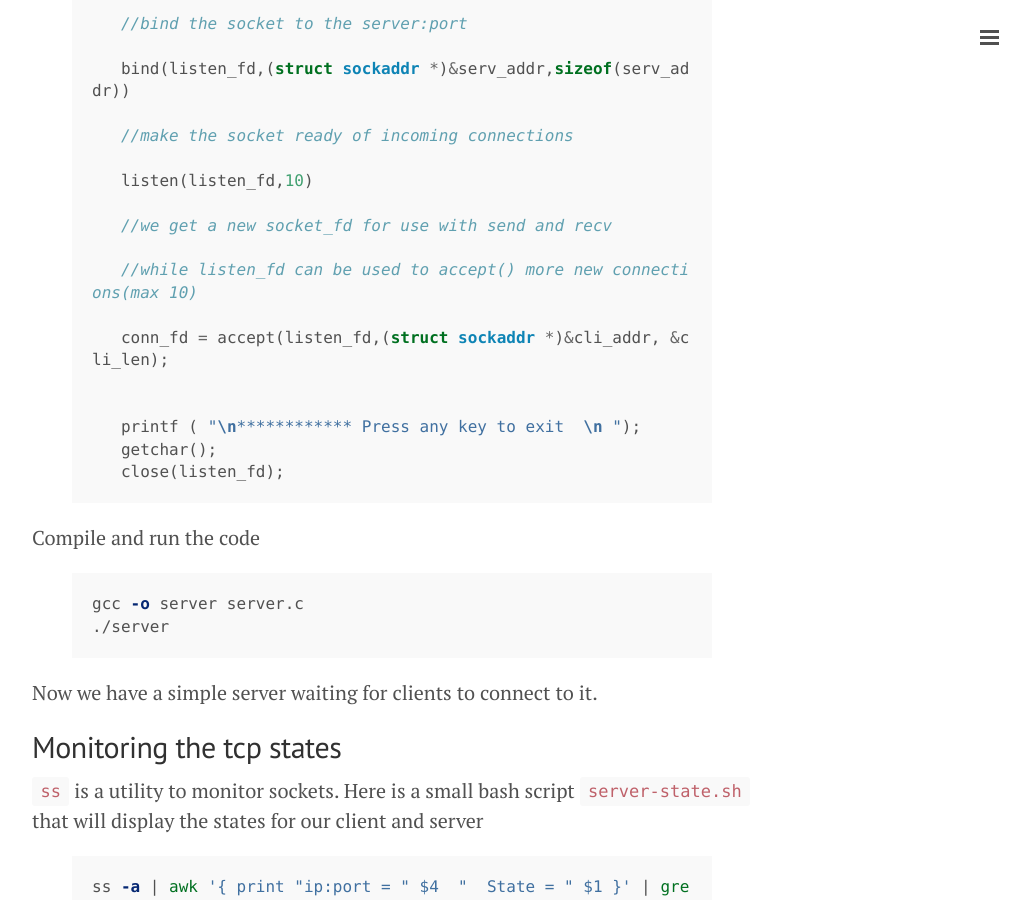
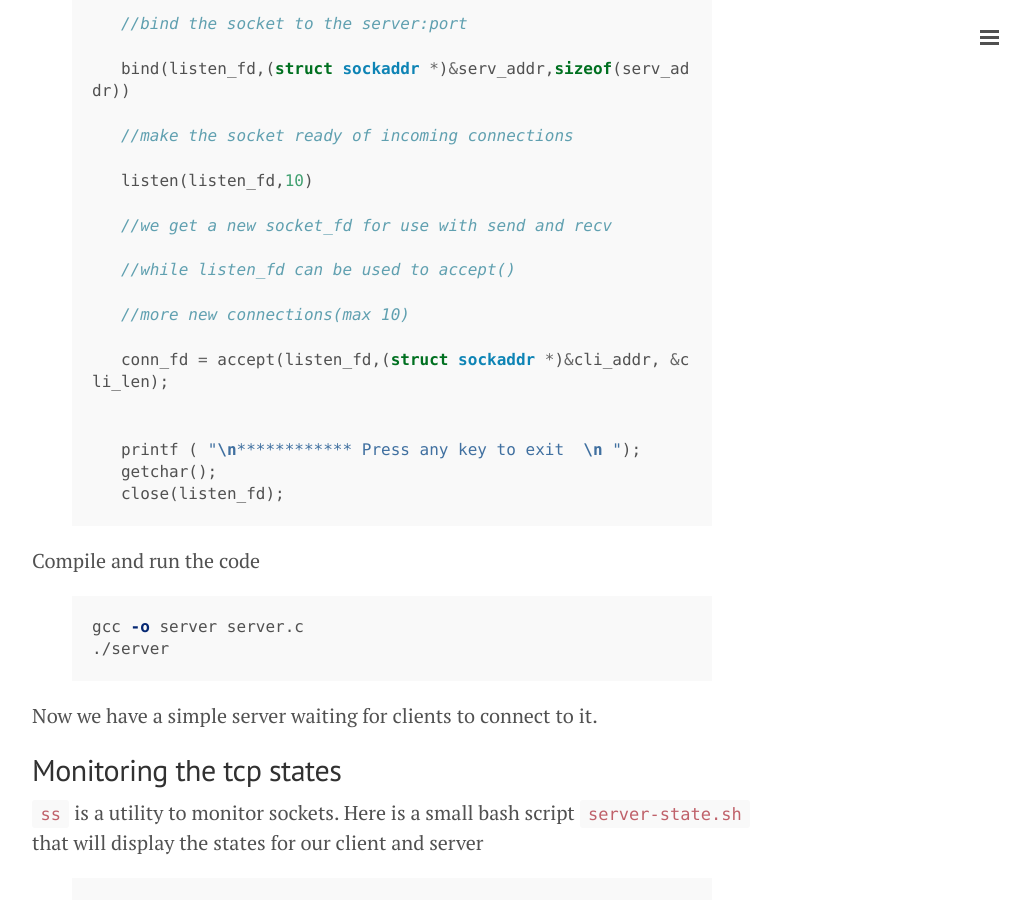
Before and after one commit to woodstok/woodstok.github.io, a Jekyll site: the page built from _posts/2013-12-29-understading-tcp.md, in a window 1280 px wide and 900 px high, scrolled down 2827 px. Shown: the whole window, without its empty margins (248-1278 px from the left). Built offline with Jekyll 4.4.1, drawn with Linux system fonts in a browser that asks for light colours; Markdown is read by kramdown in place of the engine named in the settings; comment, search, counter and statistics services are not loaded.

Commit message:
indentation in servercode of tcp.md

```diff
--- a/_posts/2013-12-29-understading-tcp.md
+++ b/_posts/2013-12-29-understading-tcp.md
@@ -68,7 +68,8 @@ You don't have to pay detailed attention to the code. In short the server code d
    listen(listen_fd,10)
 
    //we get a new socket_fd for use with send and recv
-   //while listen_fd can be used to accept() more new connections(max 10)
+   //while listen_fd can be used to accept()
+   //more new connections(max 10)
    conn_fd = accept(listen_fd,(struct sockaddr *)&cli_addr, &cli_len);
 
 
```
